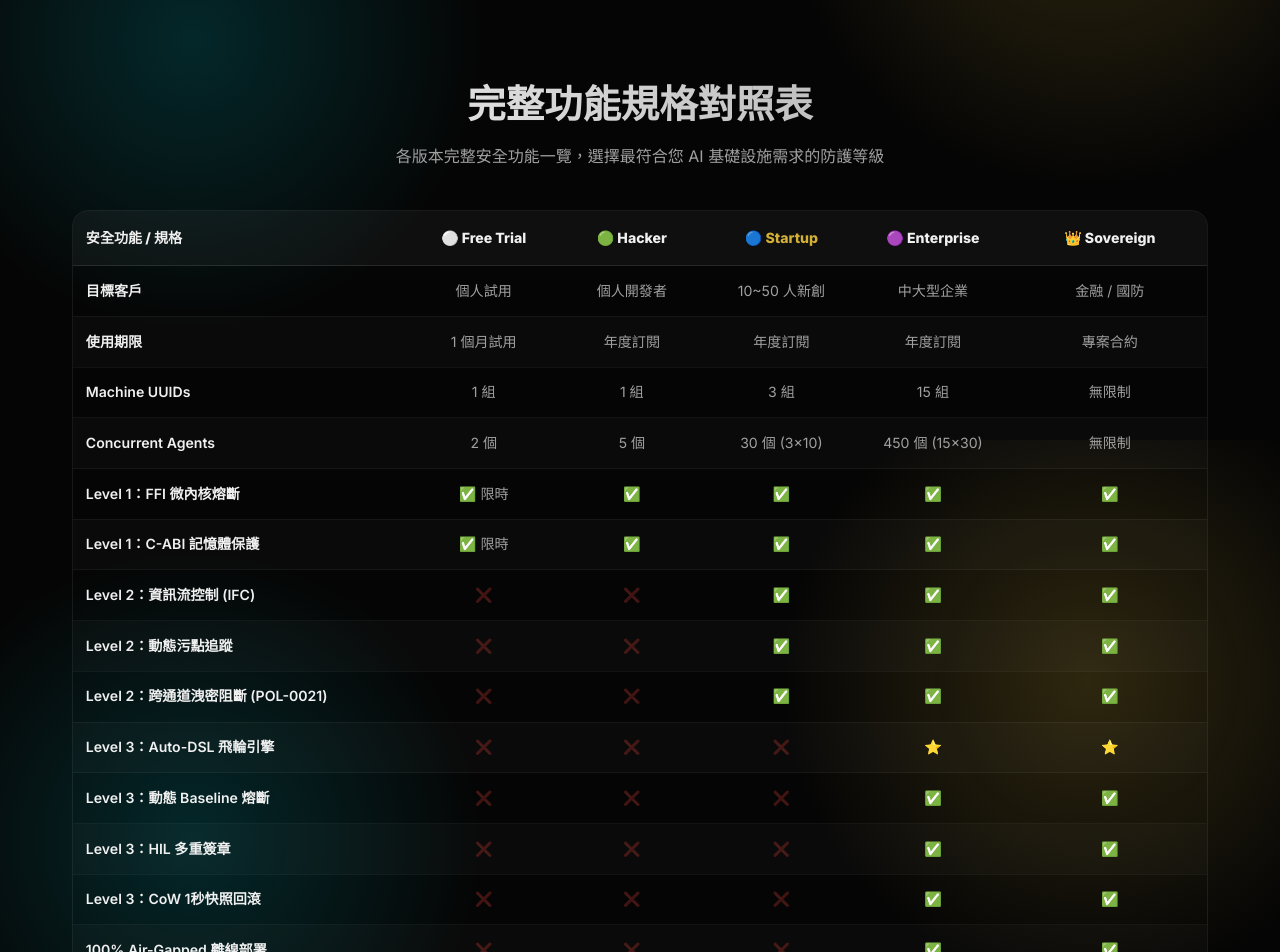
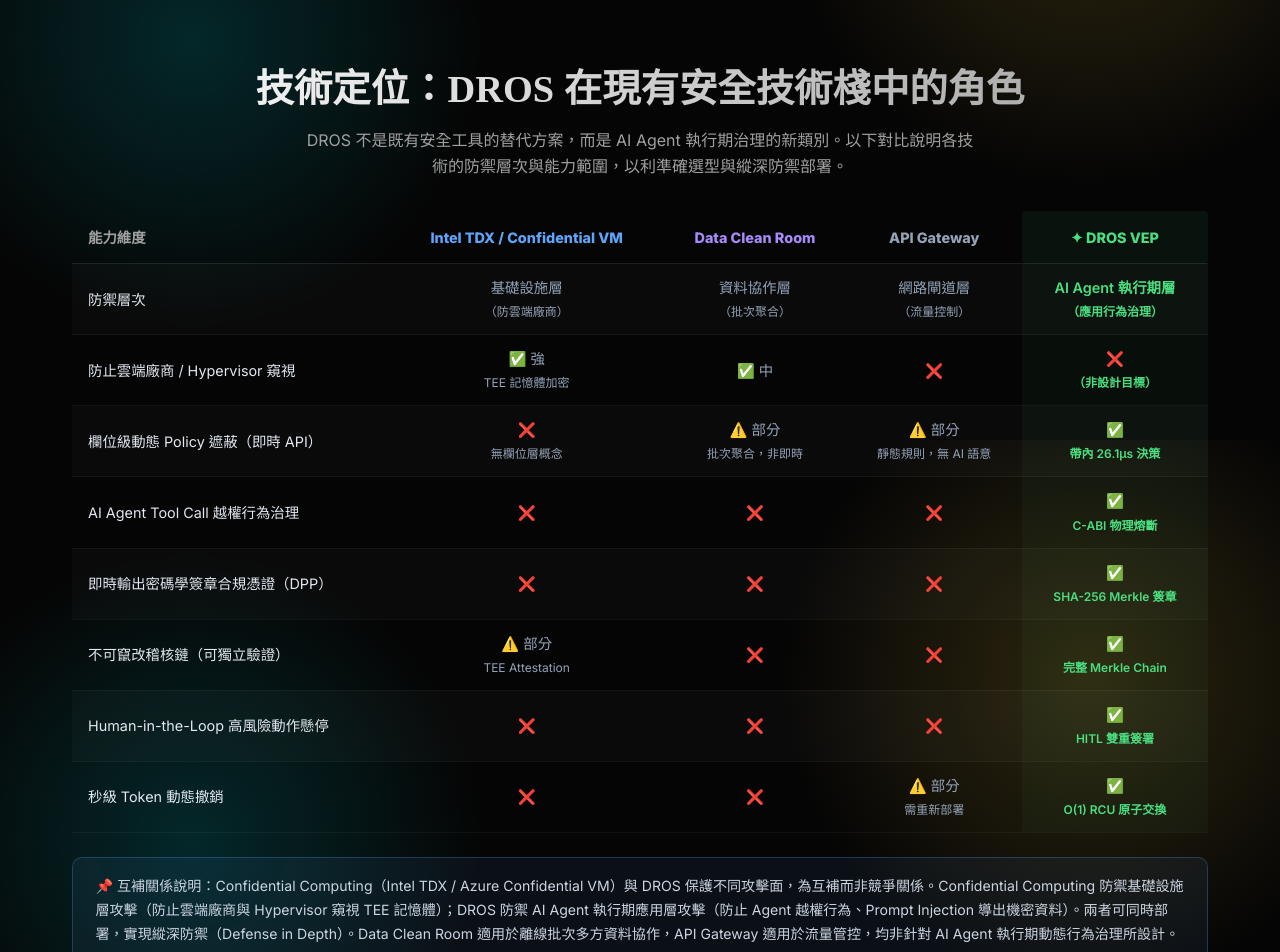
Before and after one commit to Top-Celestial-Company-Ltd/DROS-Official-Website, a React (Vite) app: page /pricing in a window 1280 px wide. Shown: the part 3560-4512 px from the top of the page. Built offline with nearby package versions, Linux system fonts and the light colour scheme.

Commit message:
feat: add precise competitive positioning matrix (vs TDX/Clean Room/API GW) with complementary relationship notice

```diff
--- a/src/locales/en/pricing.json
+++ b/src/locales/en/pricing.json
@@ -110,6 +110,26 @@
     "subtitle": "SECURE your Agentic Infrastructure.",
     "btn": "Contact Sales Team"
   },
+  "positioning": {
+    "title": "Technology Positioning: Where DROS Fits in the Security Stack",
+    "subtitle": "DROS is not a replacement for existing security tools — it is a new category: AI Agent Runtime Governance. The table below clarifies each technology's defense layer and capability scope for accurate selection and Defense-in-Depth deployment.",
+    "col_dimension": "Capability Dimension",
+    "col_conf_vm": "Intel TDX / Confidential VM",
+    "col_clean_room": "Data Clean Room",
+    "col_api_gw": "API Gateway",
+    "col_dros": "✦ DROS VEP",
+    "rows": [
+      ["Defense Layer", "Infrastructure Layer<br/><small>(Anti cloud-operator)</small>", "Data Collaboration Layer<br/><small>(Batch analytics)</small>", "Network Gateway Layer<br/><small>(Traffic control)</small>", "AI Agent Runtime Layer<br/><small>(Application behavior governance)</small>"],
+      ["Block Cloud Provider / Hypervisor Snooping", "✅ Strong<br/><small>TEE memory encryption</small>", "✅ Moderate", "❌", "❌<br/><small>(Out of scope by design)</small>"],
+      ["Field-Level Dynamic Policy Masking (Real-Time API)", "❌<br/><small>No field-level concept</small>", "⚠️ Partial<br/><small>Batch aggregation, not real-time</small>", "⚠️ Partial<br/><small>Static rules, no AI semantic awareness</small>", "✅<br/><small>In-band 26.1μs decision</small>"],
+      ["AI Agent Tool Call Unauthorized Behavior Governance", "❌", "❌", "❌", "✅<br/><small>C-ABI physical circuit-breaking</small>"],
+      ["Real-Time Cryptographic Compliance Proof Output (DPP)", "❌", "❌", "❌", "✅<br/><small>SHA-256 Merkle-signed</small>"],
+      ["Tamper-Evident Audit Chain (Independently Verifiable)", "⚠️ Partial<br/><small>TEE Attestation only</small>", "❌", "❌", "✅<br/><small>Full Merkle Chain</small>"],
+      ["Human-in-the-Loop High-Risk Action Suspension", "❌", "❌", "❌", "✅<br/><small>HITL dual-signature gate</small>"],
+      ["Sub-Second Token Dynamic Revocation", "❌", "❌", "⚠️ Partial<br/><small>Requires redeployment</small>", "✅<br/><small>O(1) RCU atomic swap</small>"]
+    ],
+    "footnote": "📌 Complementary Relationship Notice: Confidential Computing (Intel TDX / Azure Confidential VM) and DROS protect different attack surfaces and are complementary, not competing. Confidential Computing defends the infrastructure layer (preventing cloud operators and hypervisors from reading TEE memory); DROS defends the AI Agent runtime application layer (preventing Agent privilege escalation and Prompt Injection exfiltration). Both can be deployed simultaneously for Defense-in-Depth. Data Clean Rooms are designed for offline batch multi-party analytics; API Gateways handle traffic control — neither is designed for real-time AI Agent runtime behavioral governance."
+  },
   "addons": {
     "badge": "Specialized Compliance Modules",
     "promo": "Launch Offer: $4,990 USD/yr/server until end of 2026 (Regular Price $10,000 USD/yr/server)",
--- a/src/locales/zh-TW/pricing.json
+++ b/src/locales/zh-TW/pricing.json
@@ -106,9 +106,29 @@
     ]
   },
   "cta": {
-    "title": "Upgrade to <span class='gold-text'>OS-Level Security.</span>",
-    "subtitle": "SECURE your Agentic Infrastructure.",
-    "btn": "Contact Sales Team"
+    "title": "升級至 <span class='gold-text'>OS 等級安全。</span>",
+    "subtitle": "為您的 Agent 基礎設施注入確定性防護。",
+    "btn": "聯繫銷售團隊"
+  },
+  "positioning": {
+    "title": "技術定位：DROS 在現有安全技術棧中的角色",
+    "subtitle": "DROS 不是既有安全工具的替代方案，而是 AI Agent 執行期治理的新類別。以下對比說明各技術的防禦層次與能力範圍，以利準確選型與縱深防禦部署。",
+    "col_dimension": "能力維度",
+    "col_conf_vm": "Intel TDX / Confidential VM",
+    "col_clean_room": "Data Clean Room",
+    "col_api_gw": "API Gateway",
+    "col_dros": "✦ DROS VEP",
+    "rows": [
+      ["防禦層次", "基礎設施層<br/><small>（防雲端廠商）</small>", "資料協作層<br/><small>（批次聚合）</small>", "網路閘道層<br/><small>（流量控制）</small>", "AI Agent 執行期層<br/><small>（應用行為治理）</small>"],
+      ["防止雲端廠商 / Hypervisor 窺視", "✅ 強<br/><small>TEE 記憶體加密</small>", "✅ 中", "❌", "❌<br/><small>（非設計目標）</small>"],
+      ["欄位級動態 Policy 遮蔽（即時 API）", "❌<br/><small>無欄位層概念</small>", "⚠️ 部分<br/><small>批次聚合，非即時</small>", "⚠️ 部分<br/><small>靜態規則，無 AI 語意</small>", "✅<br/><small>帶內 26.1μs 決策</small>"],
+      ["AI Agent Tool Call 越權行為治理", "❌", "❌", "❌", "✅<br/><small>C-ABI 物理熔斷</small>"],
+      ["即時輸出密碼學簽章合規憑證（DPP）", "❌", "❌", "❌", "✅<br/><small>SHA-256 Merkle 簽章</small>"],
+      ["不可竄改稽核鏈（可獨立驗證）", "⚠️ 部分<br/><small>TEE Attestation</small>", "❌", "❌", "✅<br/><small>完整 Merkle Chain</small>"],
+      ["Human-in-the-Loop 高風險動作懸停", "❌", "❌", "❌", "✅<br/><small>HITL 雙重簽署</small>"],
+      ["秒級 Token 動態撤銷", "❌", "❌", "⚠️ 部分<br/><small>需重新部署</small>", "✅<br/><small>O(1) RCU 原子交換</small>"]
+    ],
+    "footnote": "📌 互補關係說明：Confidential Computing（Intel TDX / Azure Confidential VM）與 DROS 保護不同攻擊面，為互補而非競爭關係。Confidential Computing 防禦基礎設施層攻擊（防止雲端廠商與 Hypervisor 窺視 TEE 記憶體）；DROS 防禦 AI Agent 執行期應用層攻擊（防止 Agent 越權行為、Prompt Injection 導出機密資料）。兩者可同時部署，實現縱深防禦（Defense in Depth）。Data Clean Room 適用於離線批次多方資料協作，API Gateway 適用於流量管控，均非針對 AI Agent 執行期動態行為治理所設計。"
   },
   "addons": {
     "badge": "Specialized Compliance Modules",
--- a/src/pages/Pricing.jsx
+++ b/src/pages/Pricing.jsx
@@ -206,6 +206,45 @@
         </div>
       </section>
 
+      {/* ── Competitive Positioning Section ── */}
+      <section style={{marginTop: '5rem', marginBottom: '2rem'}}>
+        <div style={{textAlign: 'center', marginBottom: '2rem'}}>
+          <h2 style={{fontSize: 'clamp(1.8rem, 3vw, 2.5rem)', marginBottom: '0.5rem', background: 'linear-gradient(to right, #fff, var(--text-secondary))', WebkitBackgroundClip: 'text', WebkitTextFillColor: 'transparent'}}>
+            {t('positioning.title')}
+          </h2>
+          <p style={{color: 'var(--text-secondary)', fontSize: '1rem', maxWidth: '680px', margin: '0 auto'}}>
+            {t('positioning.subtitle')}
+          </p>
+        </div>
+        <div style={{overflowX: 'auto'}}>
+          <table style={{width: '100%', borderCollapse: 'collapse', fontSize: '0.9rem', minWidth: '700px'}}>
+            <thead>
+              <tr style={{borderBottom: '1px solid rgba(255,255,255,0.1)'}}>
+                <th style={{padding: '0.9rem 1rem', textAlign: 'left', color: 'var(--text-secondary)', fontWeight: '600', width: '28%'}}>{t('positioning.col_dimension')}</th>
+                <th style={{padding: '0.9rem 0.8rem', textAlign: 'center', color: '#60a5fa'}}>{t('positioning.col_conf_vm')}</th>
+                <th style={{padding: '0.9rem 0.8rem', textAlign: 'center', color: '#a78bfa'}}>{t('positioning.col_clean_room')}</th>
+                <th style={{padding: '0.9rem 0.8rem', textAlign: 'center', color: '#94a3b8'}}>{t('positioning.col_api_gw')}</th>
+                <th style={{padding: '0.9rem 0.8rem', textAlign: 'center', color: '#4ade80', fontWeight: '700', background: 'rgba(74,222,128,0.06)', borderRadius: '4px'}}>{t('positioning.col_dros')}</th>
+              </tr>
+            </thead>
+            <tbody>
+              {t('positioning.rows', { returnObjects: true }).map((row, i) => (
+                <tr key={i} style={{borderBottom: '1px solid rgba(255,255,255,0.05)', background: i % 2 === 0 ? 'rgba(255,255,255,0.02)' : 'transparent'}}>
+                  <td style={{padding: '0.75rem 1rem', color: '#e2e8f0', fontWeight: '500'}}>{row[0]}</td>
+                  <td style={{padding: '0.75rem 0.8rem', textAlign: 'center', color: '#94a3b8'}} dangerouslySetInnerHTML={{__html: row[1]}}></td>
+                  <td style={{padding: '0.75rem 0.8rem', textAlign: 'center', color: '#94a3b8'}} dangerouslySetInnerHTML={{__html: row[2]}}></td>
+                  <td style={{padding: '0.75rem 0.8rem', textAlign: 'center', color: '#94a3b8'}} dangerouslySetInnerHTML={{__html: row[3]}}></td>
+                  <td style={{padding: '0.75rem 0.8rem', textAlign: 'center', color: '#4ade80', fontWeight: '600', background: 'rgba(74,222,128,0.04)'}} dangerouslySetInnerHTML={{__html: row[4]}}></td>
+                </tr>
+              ))}
+            </tbody>
+          </table>
+        </div>
+        <div style={{marginTop: '1.5rem', background: 'rgba(96,165,250,0.07)', border: '1px solid rgba(96,165,250,0.25)', borderRadius: '10px', padding: '1rem 1.4rem', fontSize: '0.88rem', color: '#cbd5e1', lineHeight: '1.7'}}>
+          {t('positioning.footnote')}
+        </div>
+      </section>
+
       {/* ── Feature Comparison Matrix ── */}
       <section style={{marginTop: '6rem', marginBottom: '2rem'}}>
         <h2 style={{textAlign: 'center', fontSize: 'clamp(1.8rem, 3vw, 2.5rem)', marginBottom: '0.5rem', background: 'linear-gradient(to right, #fff, var(--text-secondary))', WebkitBackgroundClip: 'text', WebkitTextFillColor: 'transparent'}}>
```
